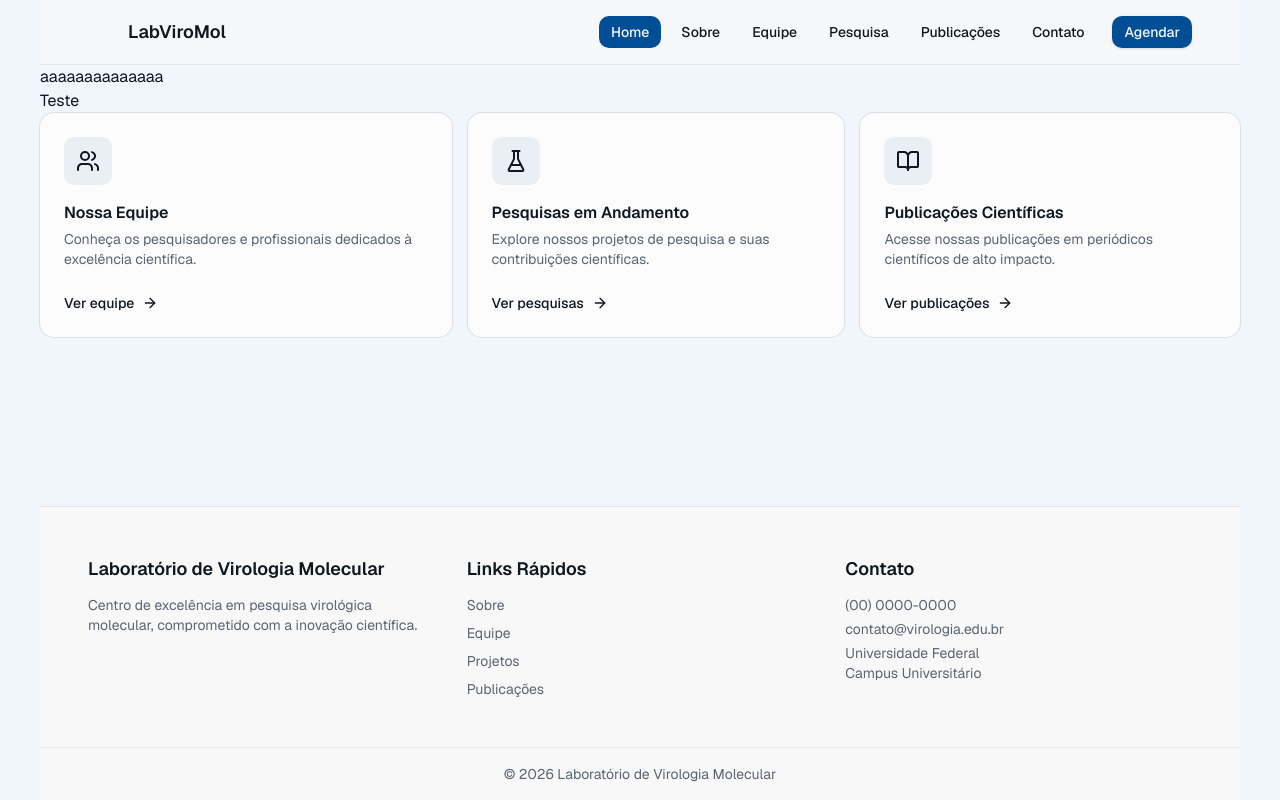
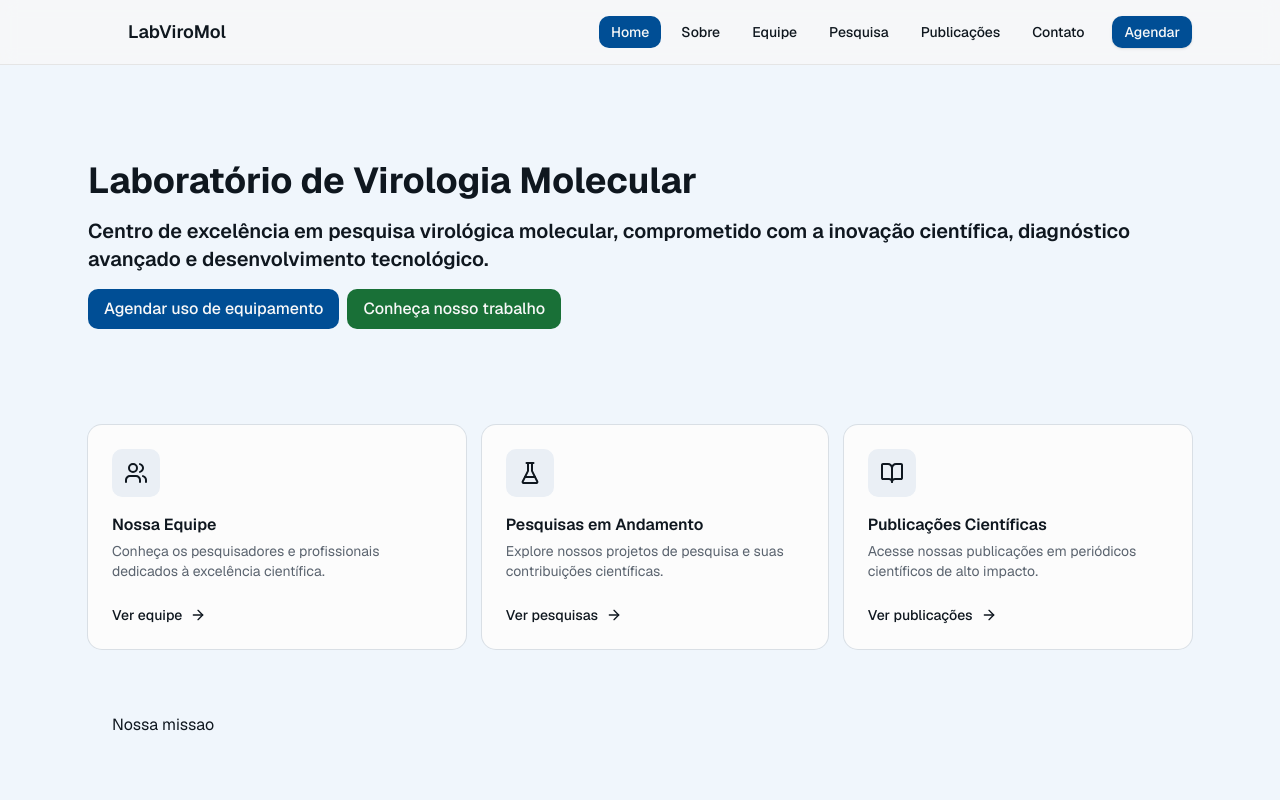
Before and after one commit to rafaelleonardodev/labviromol-institucional, a Next.js app: page / in a window 1280 px wide. Shown: the top 800 px of the page. Built offline with nearby package versions, Linux system fonts and the light colour scheme.

Commit message:
WIP: home

```diff
--- a/app/layout.tsx
+++ b/app/layout.tsx
@@ -5,6 +5,7 @@ import { Geist } from "next/font/google";
 import { cn } from "@/lib/utils";
 import { Header } from "@/components/layout/header";
 import { Footer } from "@/components/layout/footer";
+import { Container } from "@/components/common/container/container";
 
 const geist = Geist({subsets:['latin'],variable:'--font-sans'});
 
@@ -23,10 +24,12 @@ export default function RootLayout({
       lang="pt-br"
       className={cn("h-full", "antialiased", "bg-neutral-50", title.variable, text.variable, "font-sans", geist.variable)}
     >
-      <body className="min-h-screen flex flex-col px-10">
+      <body className="min-h-screen flex flex-col">
         <Header />
         <main className="flex-1 pb-20">
-          {children}
+          <Container>
+            {children}
+          </Container>
         </main>
         <Footer />
       </body>
--- a/app/page.tsx
+++ b/app/page.tsx
@@ -1,17 +1,32 @@
 import { Card, CardContent, CardHeader } from "@/components/common/card";
 import { IconCard } from "@/components/common/card/icon-card";
+import { Section } from "@/components/common/section/section";
+import { Typography } from "@/components/common/typography/typography";
+import { Button } from "@/components/ui/button";
 import Meyer from "@/public/icons/meyer";
 import OpenBook from "@/public/icons/open-book";
 import People from "@/public/icons/people";
-import Image from "next/image";
 
 export default function Home() {
   return (
     <>
-      <h1>aaaaaaaaaaaaaa</h1>
-      <div>
-        Teste
-      </div>
+      <Section className="flex flex-col gap-4 items-start align-center" size="lg" container={false}>
+        <Typography
+          variant="hero"
+        >
+          Laboratório de Virologia Molecular
+        </Typography>
+        <Typography
+          variant="h3"
+        >
+          Centro de excelência em pesquisa virológica molecular, comprometido com a inovação científica, diagnóstico avançado e desenvolvimento tecnológico.
+        </Typography>
+        <div className="flex gap-2">
+          <Button>Agendar uso de equipamento</Button>
+          <Button variant={"secondary"}>Conheça nosso trabalho</Button>
+        </div>
+      </Section>
+
       <section
         className="
           flex
@@ -40,6 +55,9 @@ export default function Home() {
           href="/publish"
         />
       </section>
+      <Section>
+        <h3>Nossa missao</h3>
+      </Section>
     </>
   );
 }
--- /dev/null
+++ b/components/common/container/container.tsx
@@ -0,0 +1,7 @@
+export function Container({ children }: { children: React.ReactNode }) {
+  return (
+    <div className="max-w-6xl mx-auto px-6">
+      {children}
+    </div>
+  );
+}
--- /dev/null
+++ b/components/common/section/section.tsx
@@ -0,0 +1,54 @@
+import { cn } from "@/lib/utils";
+import { Container } from "../container/container";
+
+type SectionProps = {
+  children: React.ReactNode;
+  className?: string;
+
+  // controla largura
+  container?: boolean;
+
+  // variações visuais
+  variant?: "default" | "muted" | "primary";
+
+  // espaçamento
+  size?: "sm" | "md" | "lg";
+};
+
+export function Section({
+  children,
+  className,
+  container = true,
+  variant = "default",
+  size = "md",
+}: SectionProps) {
+  const sizes = {
+    sm: "py-10",
+    md: "py-16",
+    lg: "py-24",
+  };
+
+  const variants = {
+    default: "",
+    muted: "bg-muted",
+    primary: "bg-primary text-primary-foreground",
+  };
+
+  const content = container ? (
+    <Container>{children}</Container>
+  ) : (
+    children
+  );
+
+  return (
+    <section
+      className={cn(
+        sizes[size],
+        variants[variant],
+        className
+      )}
+    >
+      {content}
+    </section>
+  );
+}
--- /dev/null
+++ b/components/common/typography/typography.tsx
@@ -0,0 +1,42 @@
+import { cn } from "@/lib/utils";
+
+type TypographyProps = {
+  children: React.ReactNode;
+  className?: string;
+
+  variant?:
+    | "h1"
+    | "h2"
+    | "h3"
+    | "body"
+    | "muted"
+    | "hero"
+    | "small";
+
+  as?: React.ElementType;
+};
+
+const styles = {
+  h1: "font-heading text-3xl md:text-4xl font-semibold",
+  h2: "font-heading text-2xl md:text-3xl font-semibold",
+  h3: "font-heading text-xl font-semibold",
+  body: "text-base text-foreground",
+  muted: "text-sm text-muted-foreground",
+  hero: "font-heading text-4xl md:text-4xl font-bold",
+  small: "text-xs text-muted-foreground",
+};
+
+export function Typography({
+  children,
+  className,
+  variant = "body",
+  as,
+}: TypographyProps) {
+  const Component = as || "p";
+
+  return (
+    <Component className={cn(styles[variant], className)}>
+      {children}
+    </Component>
+  );
+}
```
